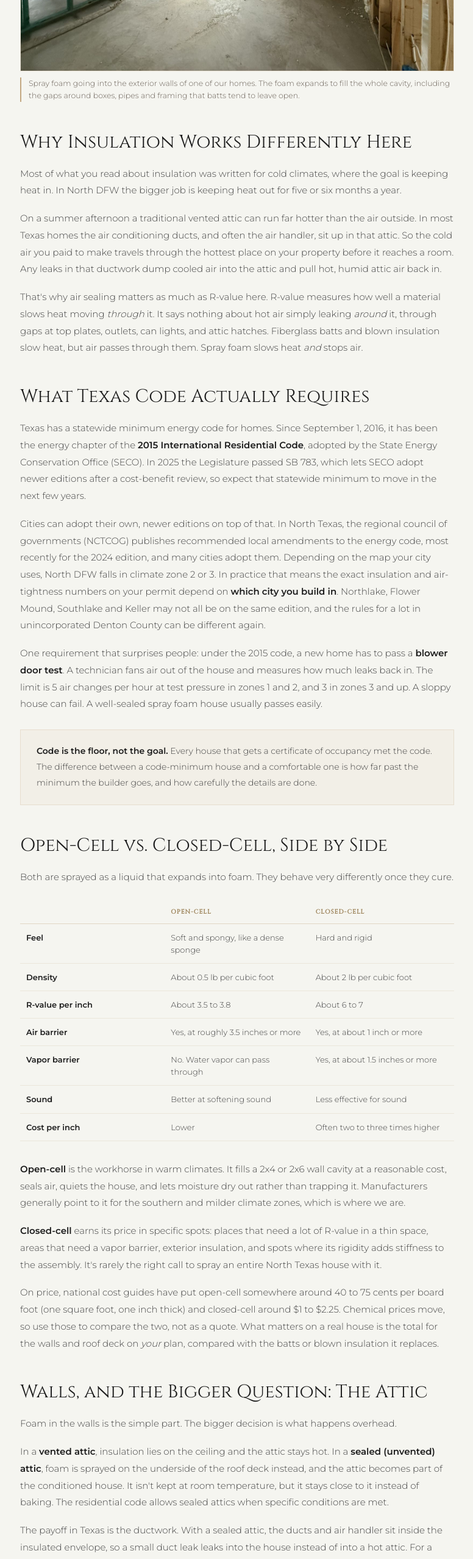
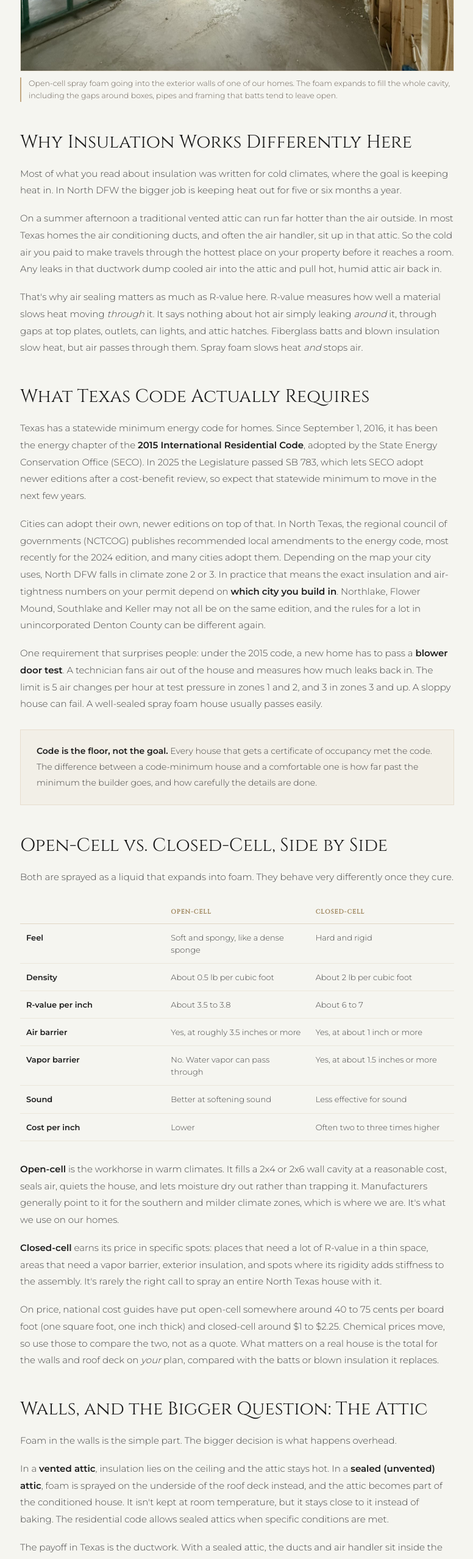
Before and after one commit to sandlinsignature/sandlin-signature-site, a plain HTML site: page blog/spray-foam-insulation-north-texas.html in a window 1280 px wide. Shown: the part 1360-3916 px from the top of the page at 61% size, without its empty margins (251-1027 px from the left). Drawn offline with Linux system fonts and the light colour scheme.

Commit message:
Spray foam post: state Sandlin uses open-cell foam and sprays attics
Co-Authored-By: Claude Opus 5.5 <noreply@anthropic.com>
Claude-Session: https://claude.ai/code/session_01RVQjJVqPZ3dLN2PhWvfkEJ

```diff
--- a/blog/spray-foam-insulation-north-texas.html
+++ b/blog/spray-foam-insulation-north-texas.html
@@ -268,7 +268,7 @@ nav.menu-open .nav-toggle span:nth-child(3) { transform: translateY(-6.5px) rota
 
     <figure>
       <img src="/assets/build-spray-foam-crew.jpg" alt="Spray foam insulation crew filling exterior wall cavities in a framed home" width="1600" height="1200">
-      <figcaption>Spray foam going into the exterior walls of one of our homes. The foam expands to fill the whole cavity, including the gaps around boxes, pipes and framing that batts tend to leave open.</figcaption>
+      <figcaption>Open-cell spray foam going into the exterior walls of one of our homes. The foam expands to fill the whole cavity, including the gaps around boxes, pipes and framing that batts tend to leave open.</figcaption>
     </figure>
 
     <h2>Why Insulation Works Differently Here</h2>
@@ -300,7 +300,7 @@ nav.menu-open .nav-toggle span:nth-child(3) { transform: translateY(-6.5px) rota
         <tr><td>Cost per inch</td><td>Lower</td><td>Often two to three times higher</td></tr>
       </tbody>
     </table>
-    <p><strong>Open-cell</strong> is the workhorse in warm climates. It fills a 2x4 or 2x6 wall cavity at a reasonable cost, seals air, quiets the house, and lets moisture dry out rather than trapping it. Manufacturers generally point to it for the southern and milder climate zones, which is where we are.</p>
+    <p><strong>Open-cell</strong> is the workhorse in warm climates. It fills a 2x4 or 2x6 wall cavity at a reasonable cost, seals air, quiets the house, and lets moisture dry out rather than trapping it. Manufacturers generally point to it for the southern and milder climate zones, which is where we are. It's what we use on our homes.</p>
     <p><strong>Closed-cell</strong> earns its price in specific spots: places that need a lot of R-value in a thin space, areas that need a vapor barrier, exterior insulation, and spots where its rigidity adds stiffness to the assembly. It's rarely the right call to spray an entire North Texas house with it.</p>
     <p>On price, national cost guides have put open-cell somewhere around 40 to 75 cents per board foot (one square foot, one inch thick) and closed-cell around $1 to $2.25. Chemical prices move, so use those to compare the two, not as a quote. What matters on a real house is the total for the walls and roof deck on <em>your</em> plan, compared with the batts or blown insulation it replaces.</p>
 
@@ -308,6 +308,7 @@ nav.menu-open .nav-toggle span:nth-child(3) { transform: translateY(-6.5px) rota
     <p>Foam in the walls is the simple part. The bigger decision is what happens overhead.</p>
     <p>In a <strong>vented attic</strong>, insulation lies on the ceiling and the attic stays hot. In a <strong>sealed (unvented) attic</strong>, foam is sprayed on the underside of the roof deck instead, and the attic becomes part of the conditioned house. It isn't kept at room temperature, but it stays close to it instead of baking. The residential code allows sealed attics when specific conditions are met.</p>
     <p>The payoff in Texas is the ductwork. With a sealed attic, the ducts and air handler sit inside the insulated envelope, so a small duct leak leaks into the house instead of into a hot attic. For a home with long duct runs, a second story, or a bonus room over the garage, that can be the difference between a room that's always hot and one that isn't.</p>
+    <p>This is how we build. On our homes, we spray open-cell foam on the underside of the roof deck, so the attic is sealed and the ductwork up there sits inside the insulated envelope instead of in a hot attic.</p>
     <figure>
       <img src="/assets/build-framing-mechanicals.jpg" alt="Framed great room with ductwork and electrical run through the ceiling before insulation and drywall" width="1600" height="1200" loading="lazy">
       <figcaption>Ductwork and wiring run through the framing of one of our homes before insulation. Whether those ducts end up inside the insulated envelope or out in a hot attic matters as much as the insulation itself.</figcaption>
```
